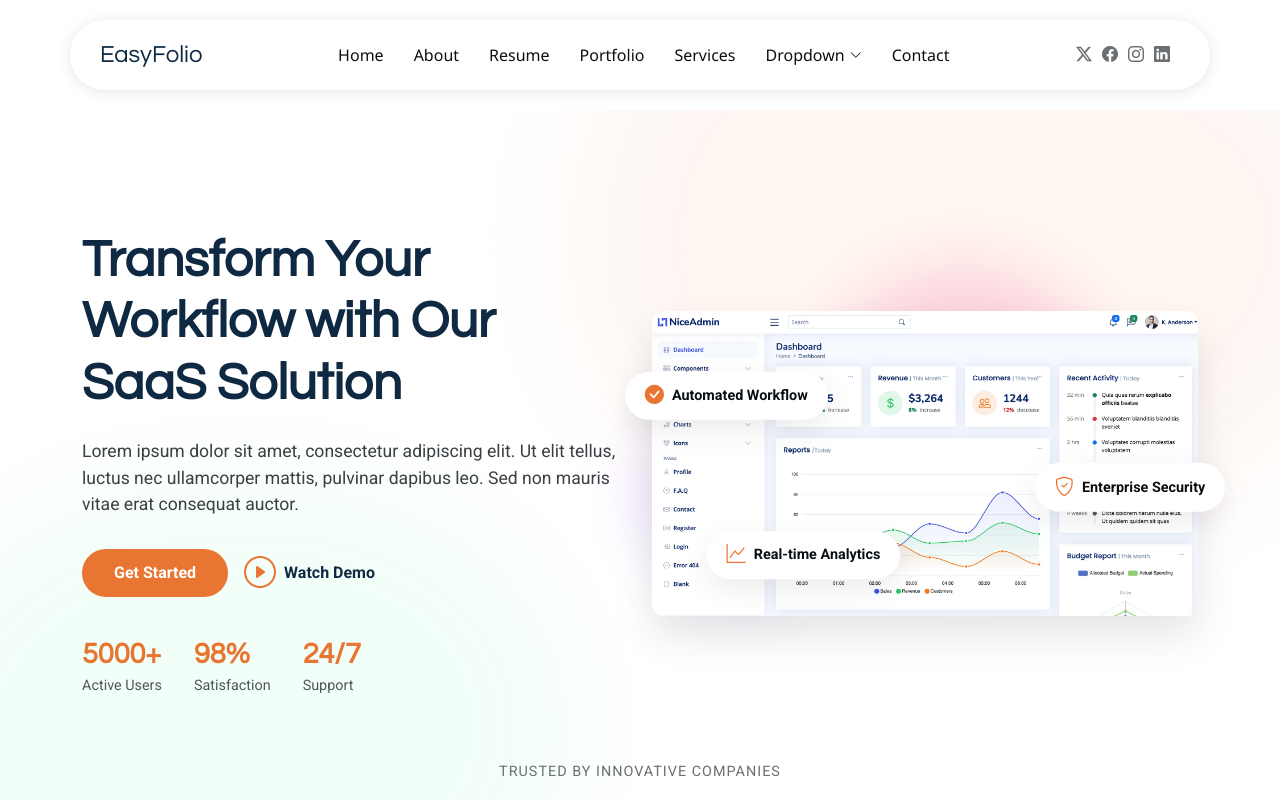
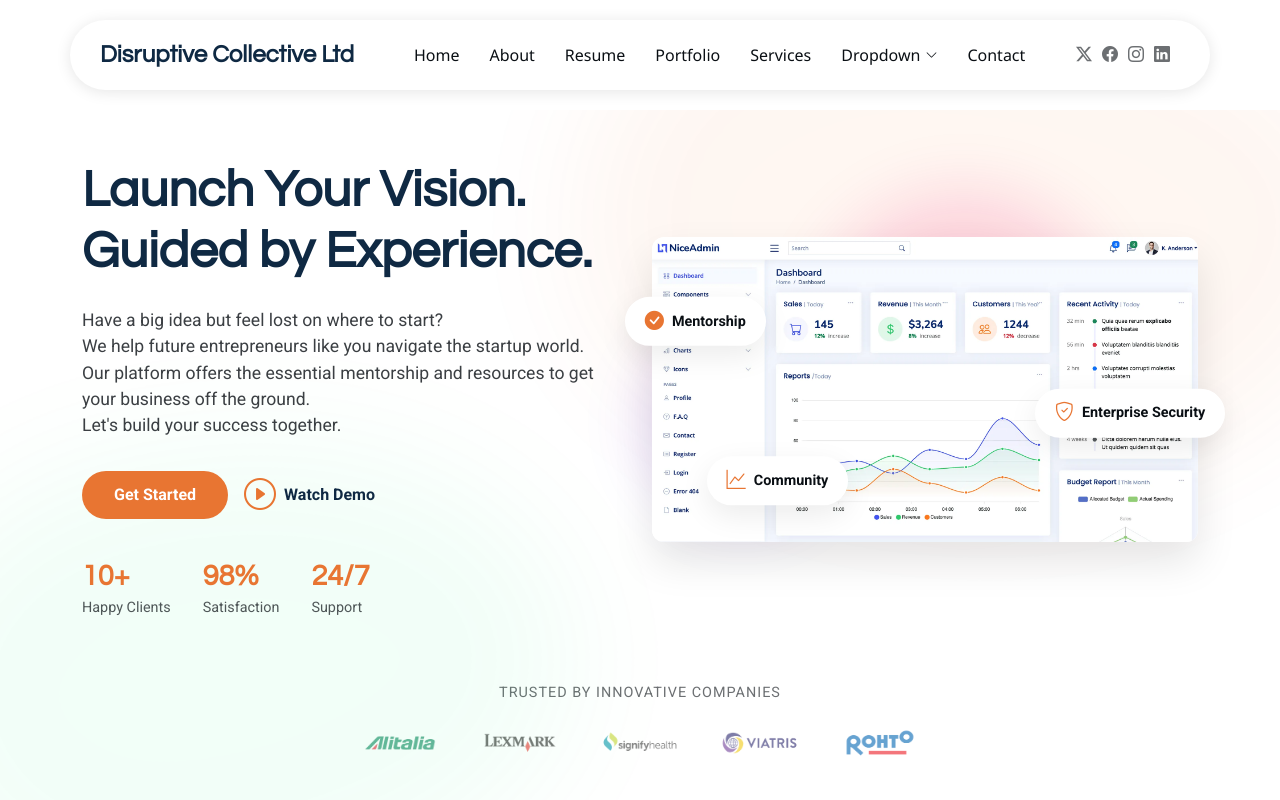
Before and after one commit to l00188517/DisruptiveCollectiveLtd, a plain HTML site: page index.html in a window 1280 px wide. Shown: the top 800 px of the page. Drawn offline with Linux system fonts and the light colour scheme.

Commit message:
Updated Index Hero Section

```diff
--- a/assets/scss/layouts/_header.scss
+++ b/assets/scss/layouts/_header.scss
@@ -28,7 +28,8 @@
       font-size: 24px;
       margin: 0;
       padding-left: 5px;
-      font-weight: 500;
+      font-weight: 700;
+      /*color: var(--accent-color);*/
       color: var(--heading-color);
     }
   }
--- a/index.html
+++ b/index.html
@@ -4,7 +4,7 @@
 <head>
   <meta charset="utf-8">
   <meta content="width=device-width, initial-scale=1.0" name="viewport">
-  <title>Index - Business Portfolio V1</title>
+  <title>Disruptive Collective Ltd</title>
   <meta name="description" content="">
   <meta name="keywords" content="">
 
@@ -37,7 +37,7 @@
       <a href="index.html" class="logo d-flex align-items-center me-auto me-xl-0">
         <!-- Uncomment the line below if you also wish to use an image logo -->
         <!-- <img src="assets/img/logo.webp" alt=""> -->
-        <h1 class="sitename">EasyFolio</h1>
+        <h1 class="sitename">Disruptive Collective Ltd</h1>
       </a>
 
       <nav id="navmenu" class="navmenu">
@@ -87,8 +87,13 @@
       <div class="container" data-aos="fade-up" data-aos-delay="100">
         <div class="row align-items-center">
           <div class="col-lg-6 hero-content" data-aos="fade-right" data-aos-delay="200">
-            <h1>Transform Your Workflow with Our SaaS Solution</h1>
-            <p>Lorem ipsum dolor sit amet, consectetur adipiscing elit. Ut elit tellus, luctus nec ullamcorper mattis, pulvinar dapibus leo. Sed non mauris vitae erat consequat auctor.</p>
+            <h1>Launch Your Vision.<br>Guided by Experience.</h1>
+            <p>
+              Have a big idea but feel lost on where to start?<br>
+              We help future entrepreneurs like you navigate the startup world.<br>
+              Our platform offers the essential mentorship and resources to get your business off the ground.<br>
+              Let's build your success together.
+            </p>
             <div class="hero-cta">
               <a href="#" class="btn-get-started">Get Started</a>
               <a href="https://www.youtube.com/watch?v=Y7f98aduVJ8" class="btn-watch-video glightbox">
@@ -98,8 +103,8 @@
             </div>
             <div class="hero-stats">
               <div class="stat-item">
-                <h3><span data-purecounter-start="0" data-purecounter-end="5000" data-purecounter-duration="1" class="purecounter"></span>+</h3>
-                <p>Active Users</p>
+                <h3><span data-purecounter-start="0" data-purecounter-end="10" data-purecounter-duration="1" class="purecounter"></span>+</h3>
+                <p>Happy Clients</p>
               </div>
               <div class="stat-item">
                 <h3><span data-purecounter-start="0" data-purecounter-end="98" data-purecounter-duration="1" class="purecounter"></span>%</h3>
@@ -116,7 +121,7 @@
               <img src="assets/img/screens/app-1.webp" alt="SaaS Dashboard" class="img-fluid main-image">
               <div class="floating-element floating-element-1">
                 <i class="bi bi-check-circle-fill"></i>
-                <span>Automated Workflow</span>
+                <span>Mentorship</span>
               </div>
               <div class="floating-element floating-element-2">
                 <i class="bi bi-shield-check"></i>
@@ -124,7 +129,7 @@
               </div>
               <div class="floating-element floating-element-3">
                 <i class="bi bi-graph-up"></i>
-                <span>Real-time Analytics</span>
+                <span>Community</span>
               </div>
               <div class="blur-circle blur-circle-1"></div>
               <div class="blur-circle blur-circle-2"></div>
```
Also changed, not shown: assets/css/main.css.
